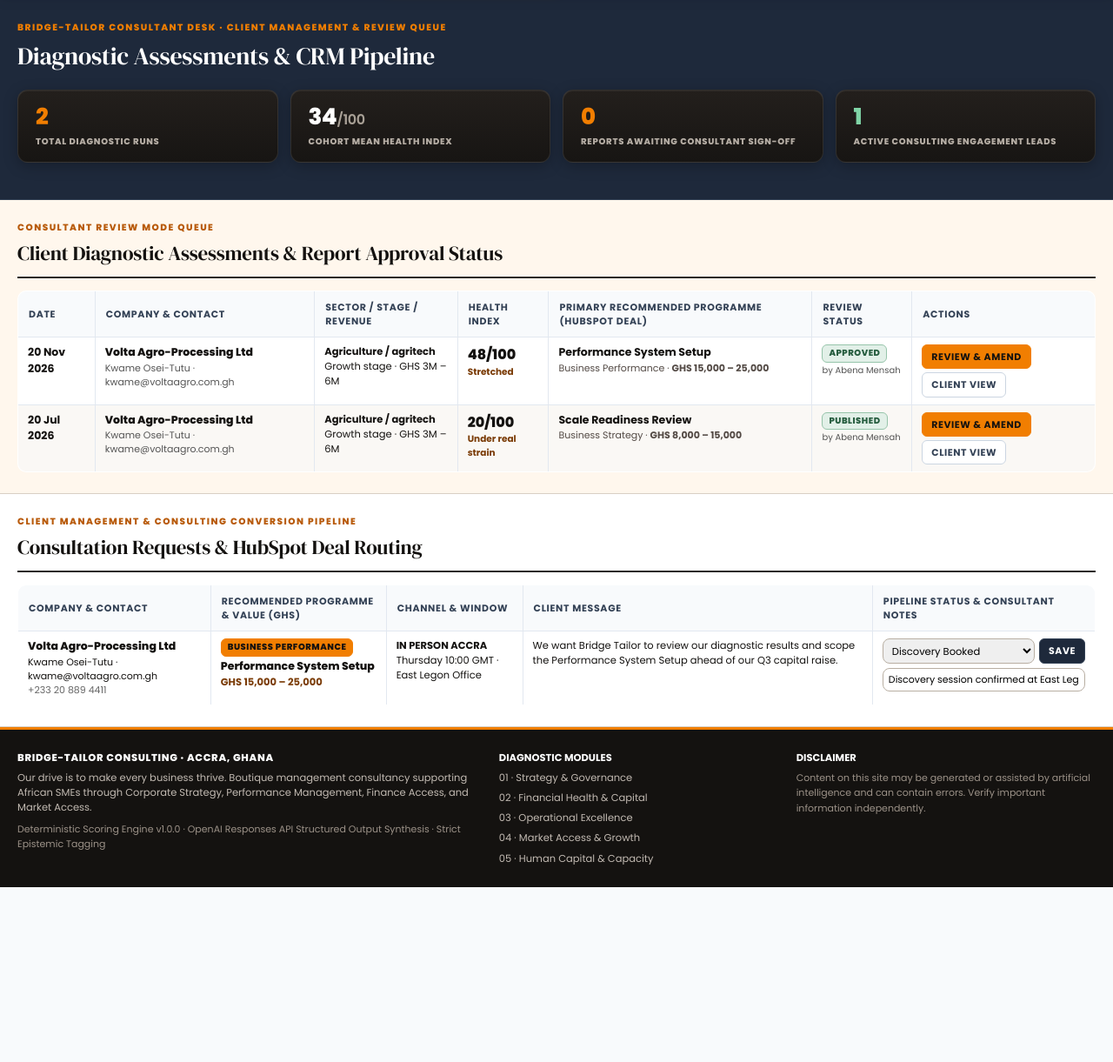
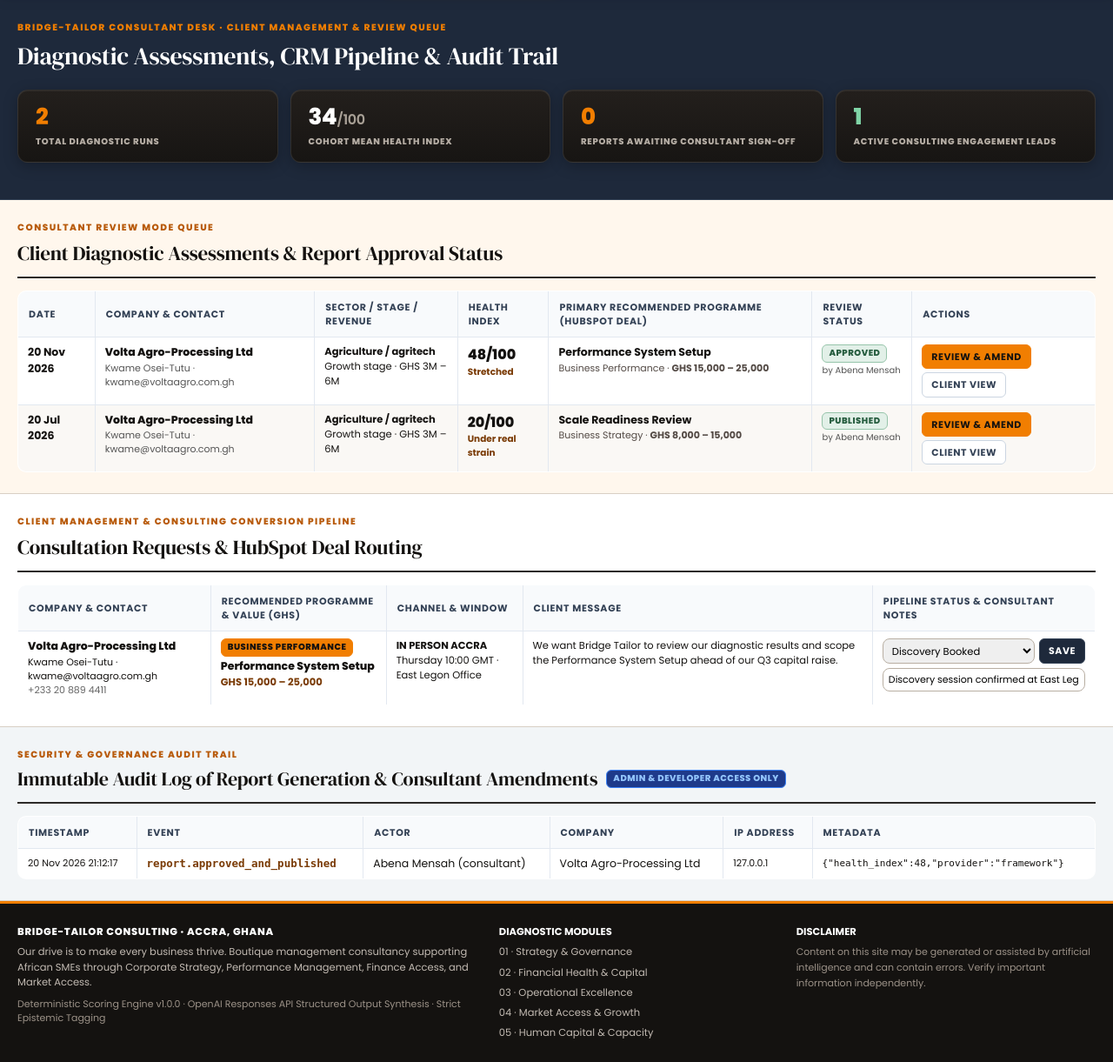
Before and after one commit to eabventures-champion/bridge-tailor, a Laravel app: page /consultant in a window 1280 px wide. Shown: the part 98-1319 px from the top of the page at 87% size. Before the commit the page ends 1118 px from the top, so only its background shows below. Run offline with Laravel 12, Linux system fonts and the light colour scheme; a user stored in the database is signed in; data comes from the database, SQL or seed files in the repository; tables that the repository leaves empty hold one stand-in row (values such as "Sample post").

Commit message:
Restrict Security and Governance Audit Trail on consultant dashboard to admin and developer roles only

```diff
--- a/resources/views/consultant/dashboard.blade.php
+++ b/resources/views/consultant/dashboard.blade.php
@@ -8,7 +8,7 @@
     <div class="bt-container">
         <div style="margin-bottom:18px;">
             <div class="eyebrow">BRIDGE-TAILOR CONSULTANT DESK · CLIENT MANAGEMENT &amp; REVIEW QUEUE</div>
-            <h1 style="font-size:28px;color:#fff;">Diagnostic Assessments &amp; CRM Pipeline</h1>
+            <h1 style="font-size:28px;color:#fff;">Diagnostic Assessments, CRM Pipeline{{ (auth()->user()?->isAdmin() || auth()->user()?->isDeveloper()) ? ' & Audit Trail' : '' }}</h1>
         </div>
 
         <div class="bt-stats-grid bt-stats-grid-4">
@@ -163,4 +163,48 @@
         </table>
     </div>
 </section>
+
+@if(auth()->user()?->isAdmin() || auth()->user()?->isDeveloper())
+<!-- Section 4: Solid Slate Band — Security & Governance Audit Trail (Admin & Developer Only) -->
+<section class="sec-slate">
+    <div class="bt-container">
+        <div class="sec-header">
+            <div>
+                <div class="eyebrow">SECURITY &amp; GOVERNANCE AUDIT TRAIL</div>
+                <div style="display:flex;align-items:center;gap:10px;flex-wrap:wrap;">
+                    <h2 style="font-size:22px;margin:0;">Immutable Audit Log of Report Generation &amp; Consultant Amendments</h2>
+                    <span class="tag tag-solid" style="background:#1e3a8a;color:#93c5fd;border-color:#3b82f6;">ADMIN &amp; DEVELOPER ACCESS ONLY</span>
+                </div>
+            </div>
+        </div>
+
+        <table class="bt-table">
+            <thead>
+                <tr>
+                    <th>Timestamp</th>
+                    <th>Event</th>
+                    <th>Actor</th>
+                    <th>Company</th>
+                    <th>IP Address</th>
+                    <th>Metadata</th>
+                </tr>
+            </thead>
+            <tbody>
+                @forelse($auditLogs as $log)
+                    <tr>
+                        <td style="font-size:11px;white-space:nowrap;">{{ $log->created_at->format('d M Y H:i:s') }}</td>
+                        <td><code style="font-weight:700;color:var(--bt-amber-dark);">{{ $log->event }}</code></td>
+                        <td>{{ $log->actor_label }}</td>
+                        <td>{{ $log->company?->name ?? 'System' }}</td>
+                        <td style="font-size:11px;">{{ $log->ip_address }}</td>
+                        <td style="font-size:11px;"><code>{{ json_encode($log->metadata) }}</code></td>
+                    </tr>
+                @empty
+                    <tr><td colspan="6">No audit log entries recorded yet.</td></tr>
+                @endforelse
+            </tbody>
+        </table>
+    </div>
+</section>
+@endif
 @endsection
```
Also changed, not shown: tests/Feature/DiagnosticPlatformTest.php (+15 -1 lines).
